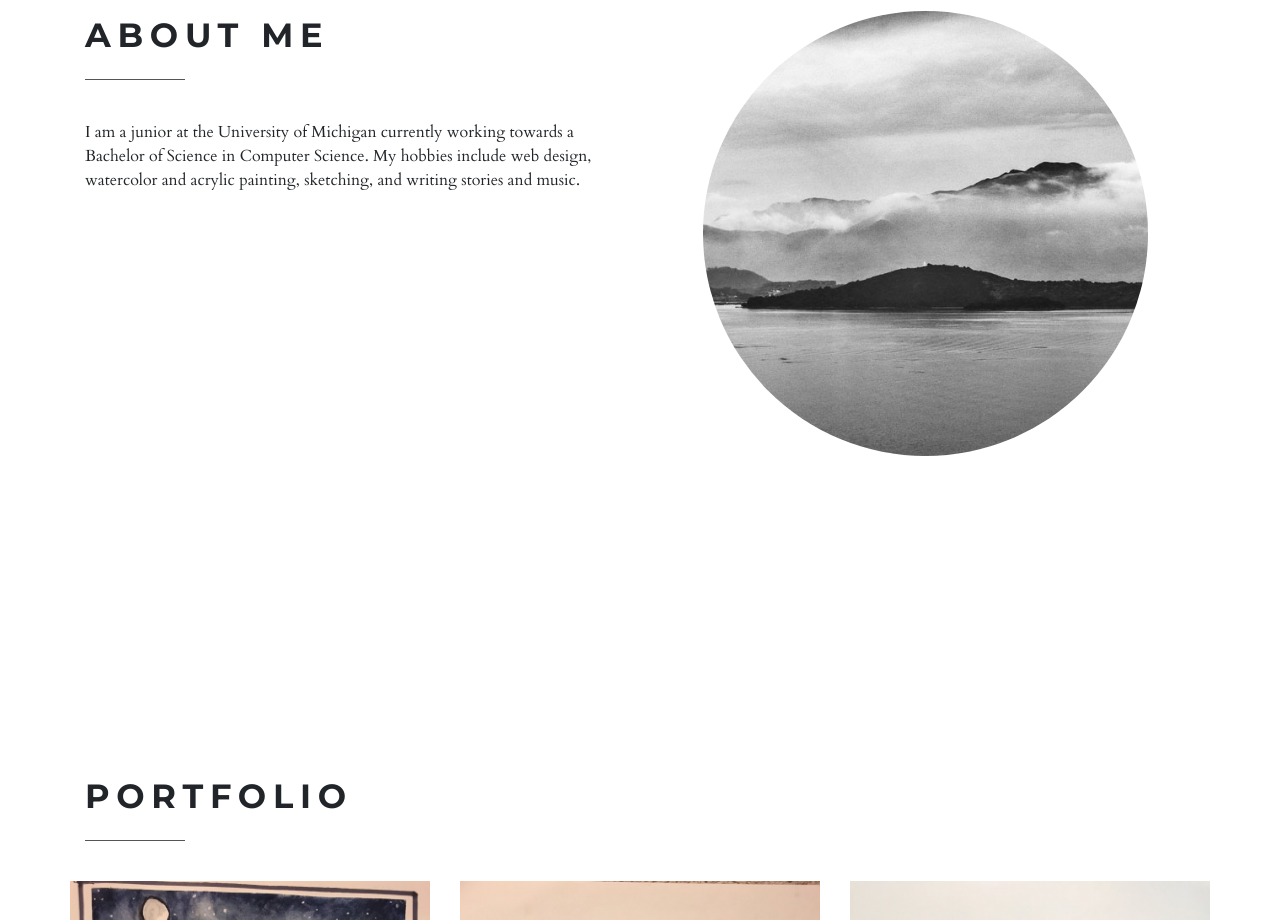
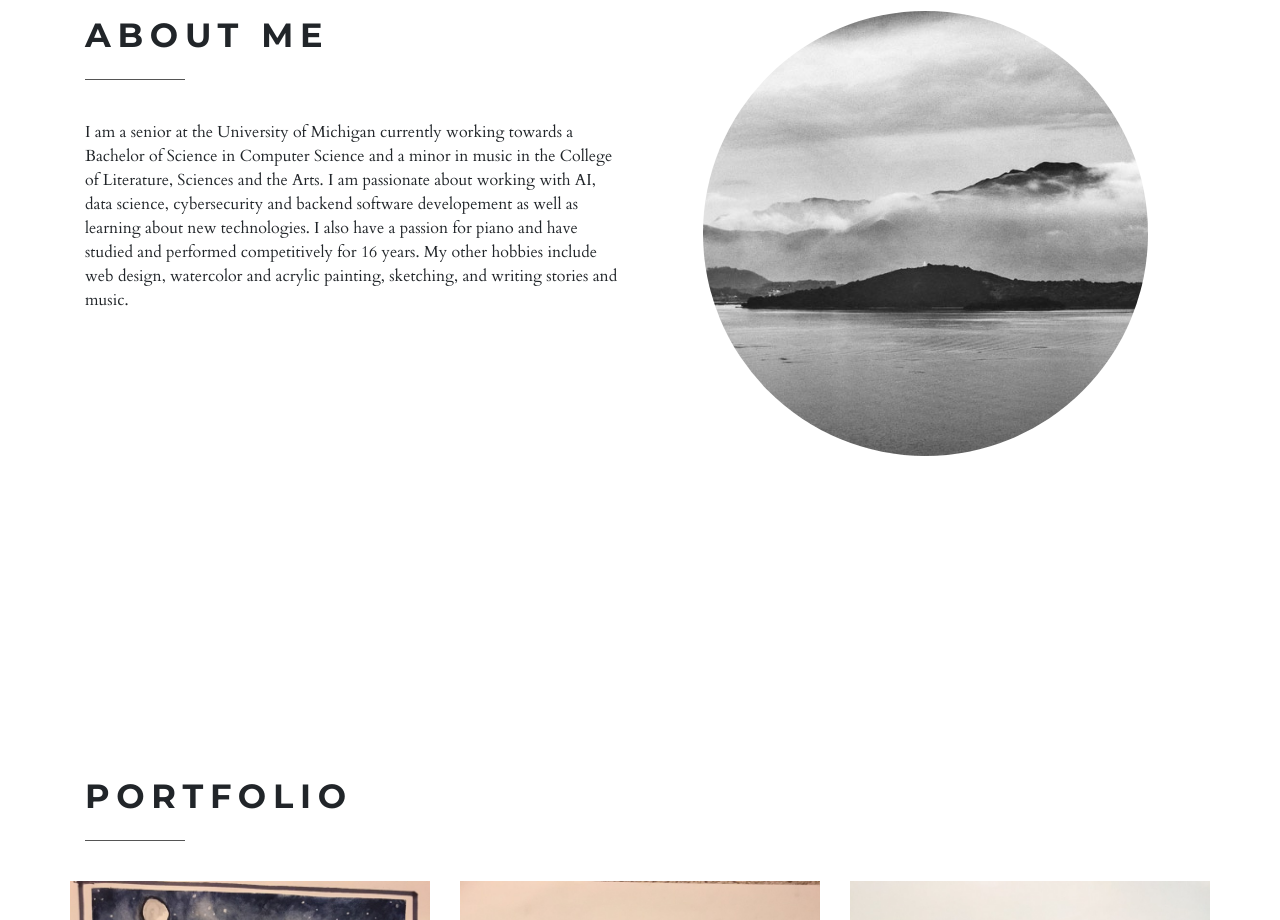
Before and after one commit to vyu113/vyu113.github.io, a plain HTML site: page index.html in a window 1280 px wide. Shown: the part 980-1900 px from the top of the page. Drawn offline with Linux system fonts and the light colour scheme; some packages are replaced by stand-ins of ours.

Commit message:
Update index.html

```diff
--- a/index.html
+++ b/index.html
@@ -64,7 +64,7 @@
         <div class="row">
           <div class="col-lg-6">
             <h2 class="heading">About me</h2>
-            <p>I am a junior at the University of Michigan currently working towards a Bachelor of Science in Computer Science. My hobbies include web design, watercolor and acrylic painting, sketching, and writing stories and music. </p>
+            <p>I am a senior at the University of Michigan currently working towards a Bachelor of Science in Computer Science and a minor in music in the College of Literature, Sciences and the Arts. I am passionate about working with AI, data science, cybersecurity and backend software developement as well as learning about new technologies. I also have a passion for piano and have studied and performed competitively for 16 years. My other hobbies include web design, watercolor and acrylic painting, sketching, and writing stories and music. </p>
           </div>
           <div class="col-lg-5 mx-auto">
             <p><img src="img/japan-mountains.jpg" alt="" class="img-fluid rounded-circle"></p>
```
